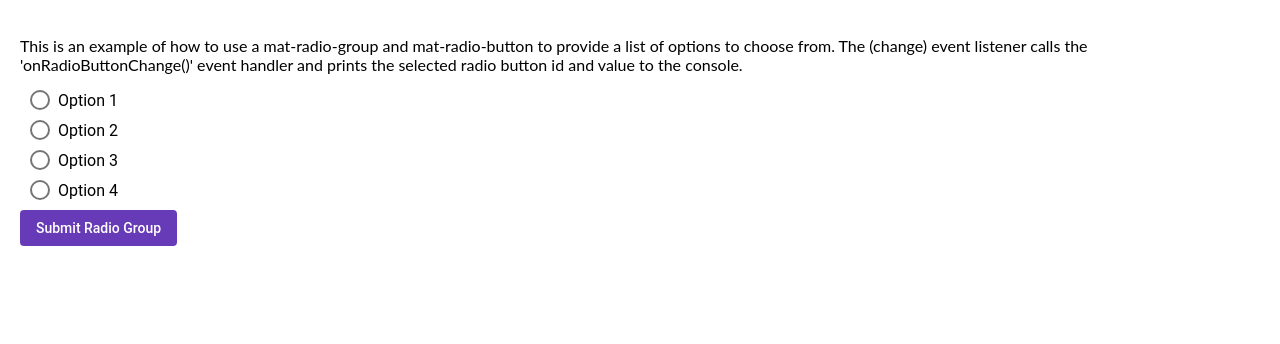
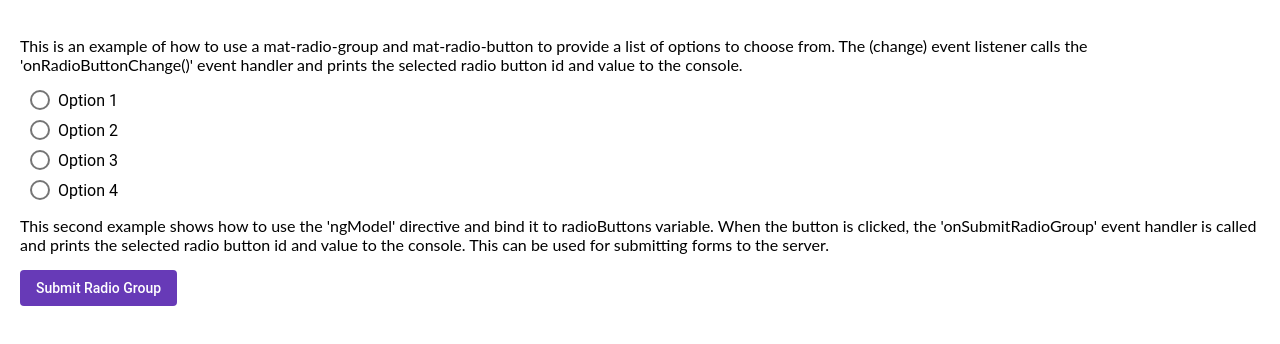
Before and after one commit to cirrux888/angular-mat-radio-button, an Angular app: page / in a window 1280 px wide. Shown: the top 344 px of the page. Built offline with nearby package versions, Linux system fonts and the light colour scheme.

Commit message:
Description of second example

```diff
--- a/src/app/app.component.html
+++ b/src/app/app.component.html
@@ -14,6 +14,11 @@
 		</mat-radio-group>
 
 
+    <p>
+			This second example shows how to use the 'ngModel' directive and bind it to radioButtons variable.
+      When the button is clicked, the 'onSubmitRadioGroup' event handler is called and prints the selected
+      radio button id and value to the console.  This can be used for submitting forms to the server.
+		</p>
 		<button mat-flat-button color="primary" (click)="onSubmitRadioGroup()">Submit Radio Group</button>
 	</form>
 </div>
```
